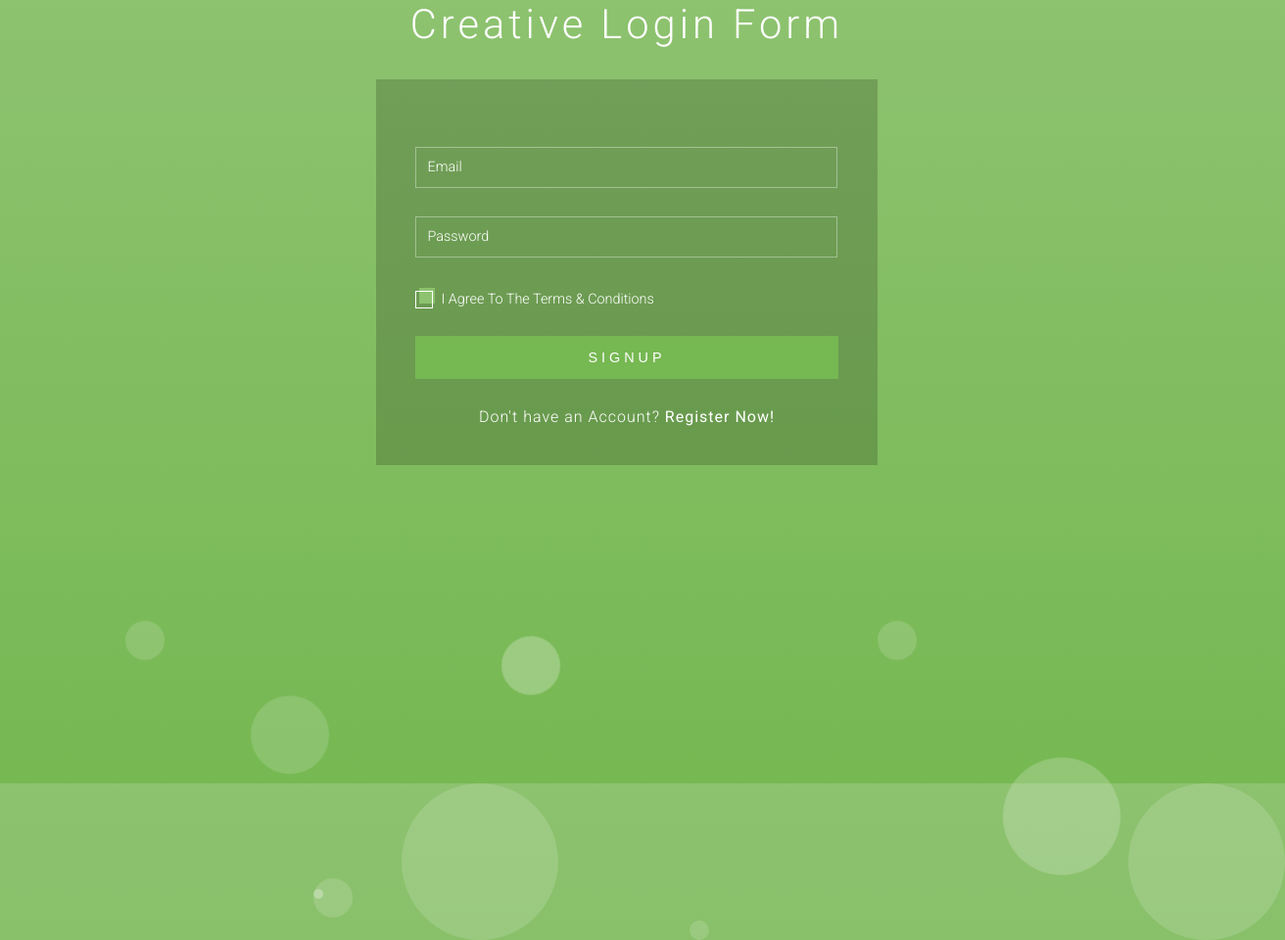
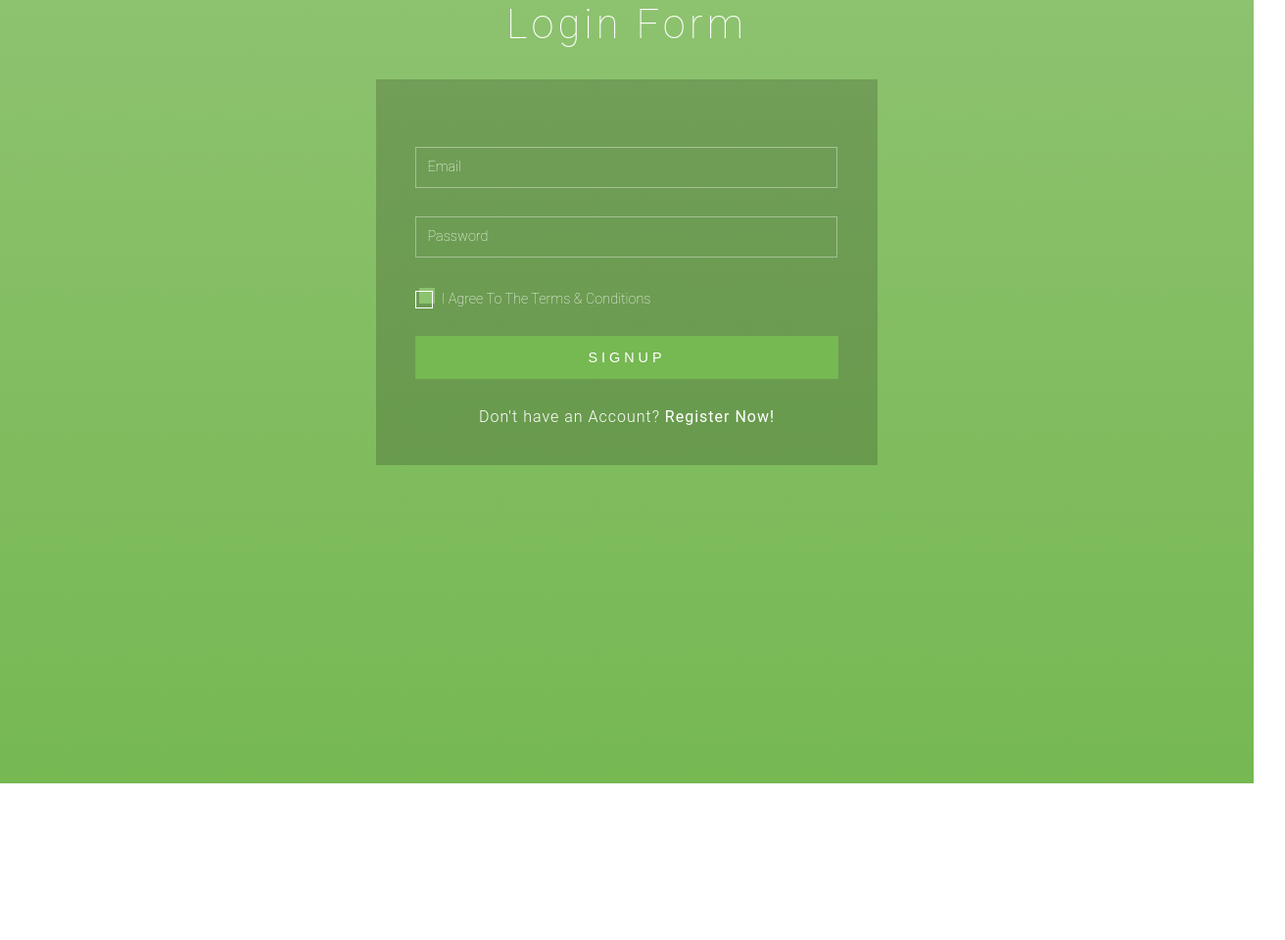
Before and after one commit to KevinFirdausPuspo/DesaBaseBlitar, a plain HTML site: page login.html in a window 1280 px wide. Shown: the whole page at 98% size, 1312 px wide, since content can reach past the window. After the commit the page ends 800 px from the top, so only its background shows below. Drawn offline with Linux system fonts and the light colour scheme.

Commit message:
Update login.html

```diff
--- a/login.html
+++ b/login.html
@@ -7,15 +7,13 @@
 <script type="application/x-javascript"> addEventListener("load", function() { setTimeout(hideURLbar, 0); }, false); function hideURLbar(){ window.scrollTo(0,1); } </script>
 <!-- Custom Theme files -->
 <link href="css/style.css" rel="stylesheet" type="text/css" media="all" />
-<!-- //Custom Theme files -->
-<!-- web font -->
-<link href="//fonts.googleapis.com/css?family=Roboto:300,300i,400,400i,700,700i" rel="stylesheet">
-<!-- //web font -->
+
+
 </head>
 <body>
 	<!-- main -->
 	<!--div class="main-w3layouts wrapper"-->
-		<h1>Creative Login Form</h1>
+		<h1>Login Form</h1>
 		<div class="main-agileinfo">
 			<div class="agileits-top">
 				<form action="#" method="post">
@@ -38,18 +36,7 @@
 			<p>© 2018 Colorlib Signup Form. All rights reserved | Design by <a href="https://colorlib.com/" target="_blank">Colorlib</a></p>
 		</div-->
 		<!-- //copyright -->
-		<ul class="colorlib-bubbles">
-			<li></li>
-			<li></li>
-			<li></li>
-			<li></li>
-			<li></li>
-			<li></li>
-			<li></li>
-			<li></li>
-			<li></li>
-			<li></li>
-		</ul>
+
 	<!--/div-->
 	<!-- //main -->
 </body>
```
